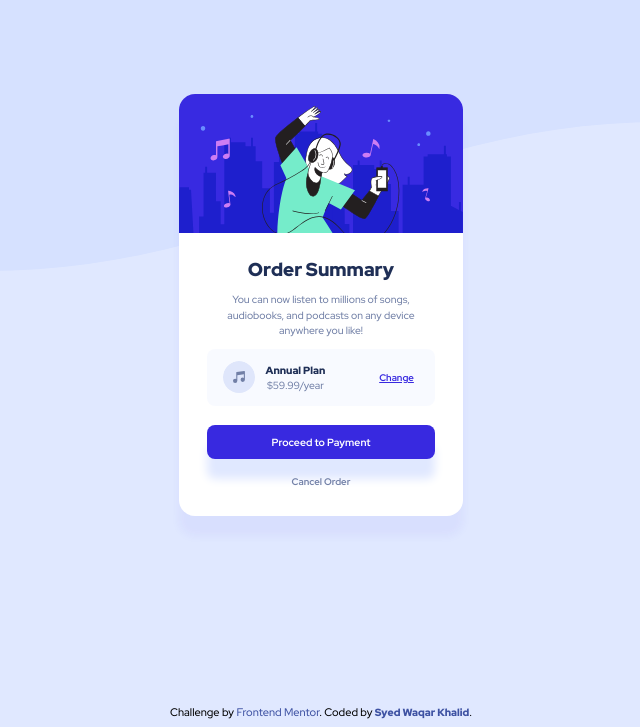
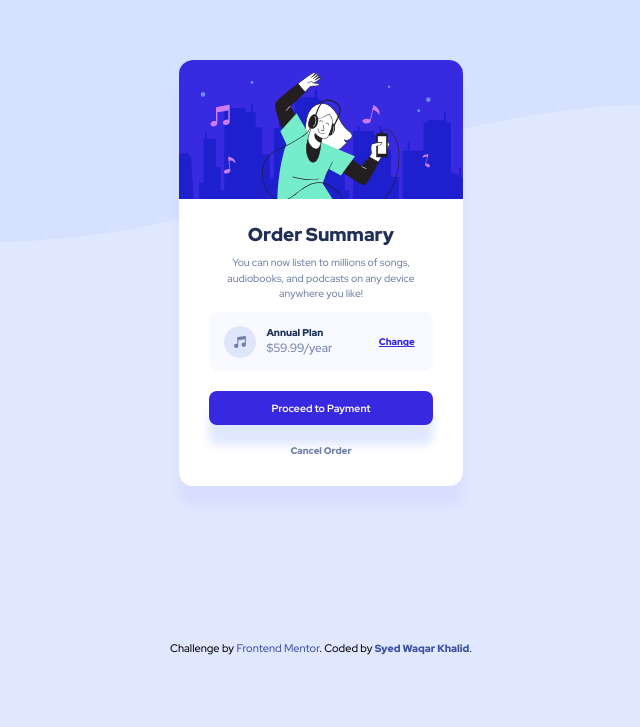
Before and after one commit to Syed-Waqar-1/Frontend_Mentor_Projects, a plain HTML site: page order-summary-component-main/index.html in a window 1280 px wide. Shown: the part 103-830 px from the top of the page, without its empty margins (319-959 px from the left). After the commit the page ends 800 px from the top, so only its background shows below. Drawn offline with Linux system fonts and the light colour scheme.

Commit message:
some style is modifed in task 2

```diff
--- a/order-summary-component-main/style.css
+++ b/order-summary-component-main/style.css
@@ -16,16 +16,16 @@ body {
 }
 img {
   max-width: 100%;
-  border-radius: 16px 16px 0 0;
+  border-radius: 14px 14px 0 0;
 }
 h3 {
   color: var(--Dark-blue);
   font-weight: 800;
-  margin-bottom: 2px;
+  margin-bottom: 0;
 }
 p {
   color: var(--Desaturated-blue);
-  font-size: 0.65rem;
+  font-size: 0.75rem;
 }
 a {
   color: var(--Desaturated-blue);
@@ -47,7 +47,7 @@ button {
   font-weight: bold;
 
   padding: 10px 18px;
-  margin-bottom: 1rem;
+  margin-bottom: 1.2rem;
 }
 button:hover{
   background-color: #766cf1;
@@ -57,33 +57,35 @@ button:hover{
   display: flex;
   justify-content: center;
   align-items: center;
-  height: 100vh;
+  height: 92vh;
 }
 .inner_container {
   max-width: 17.75rem;
   background-color: #ffff;
-  border-radius: 16px;
+  border-radius: 14px;
   box-shadow: 0 20px 10px 0 hsla(245, 75%, 52%, 0.048);;
 }
 .inside_inner_container {
-  padding: 0 1.75rem 1.75rem;
+  padding: 0 1.85rem 1.85rem;
   display: grid;
   grid-template-columns: 1fr;
   align-items: center;
   text-align: center;
 }
 .inside_inner_container a{
-  font-weight: 600;
+  font-weight: 900;
   font-size: 0.60rem;
 }
 .inside_inner_container a:hover{
   color: var(--Dark-blue);
 }
 .main_content {
-margin: 0 10px;
+margin: 0 12px;
 }
 .main_content p{
+  margin-top: 0.5rem;
   line-height: 1.5;
+  font-size: 0.65rem;
 }
 .subscription {
   display: grid;
@@ -91,6 +93,7 @@ margin: 0 10px;
   grid-template-rows: 1fr;
   align-items: center;
   justify-items: center;
+  text-align: left;
 
   background-color: rgba(237, 242, 255, 0.384);
   border-radius: 8px;
@@ -116,6 +119,7 @@ margin: 0 10px;
   color: var(--Dark-blue);
   font-weight: 800;
   margin-bottom: 0;
+  font-size: 0.62rem;
 }
 .subscription p:last-of-type {
   margin-top: 0.1rem;
```
